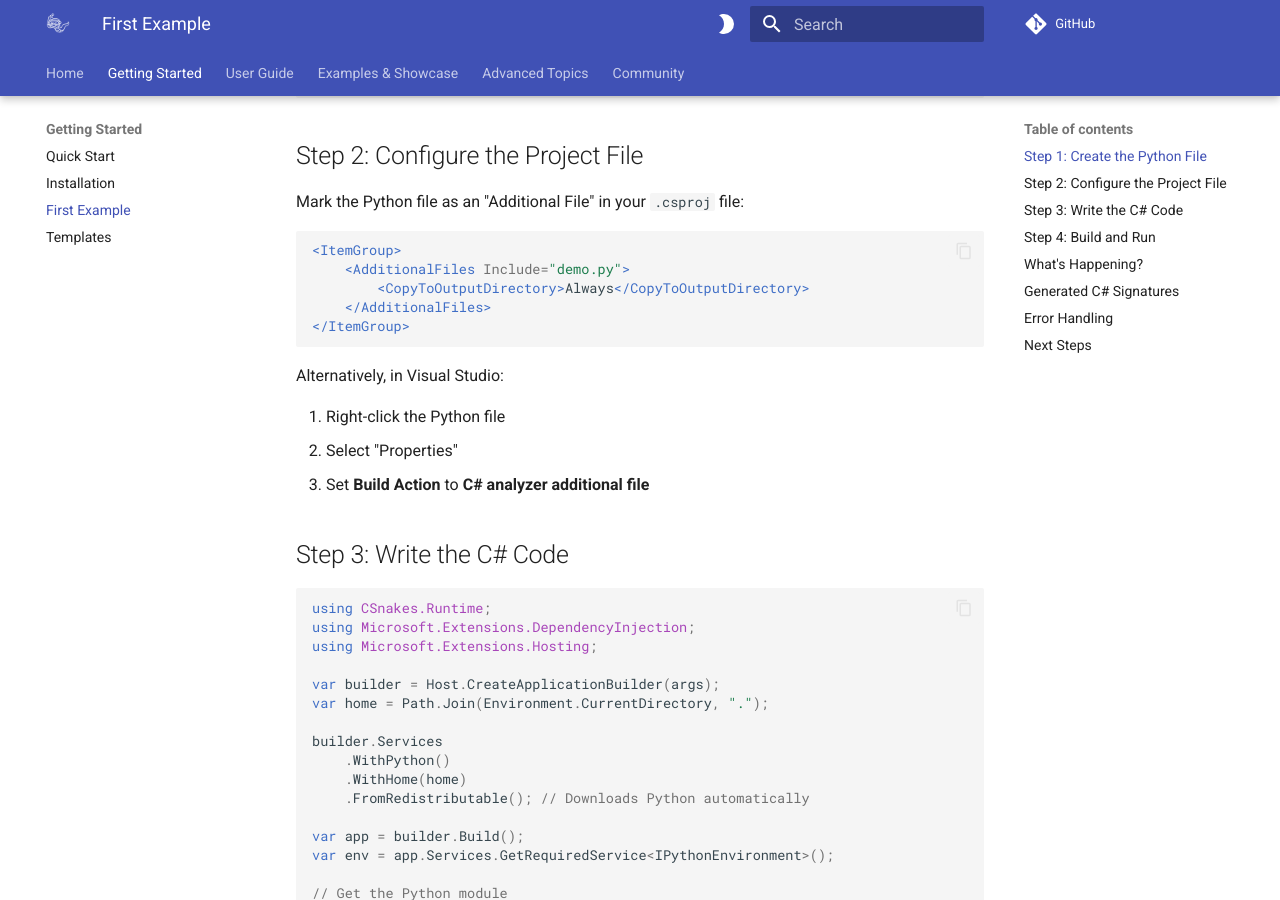
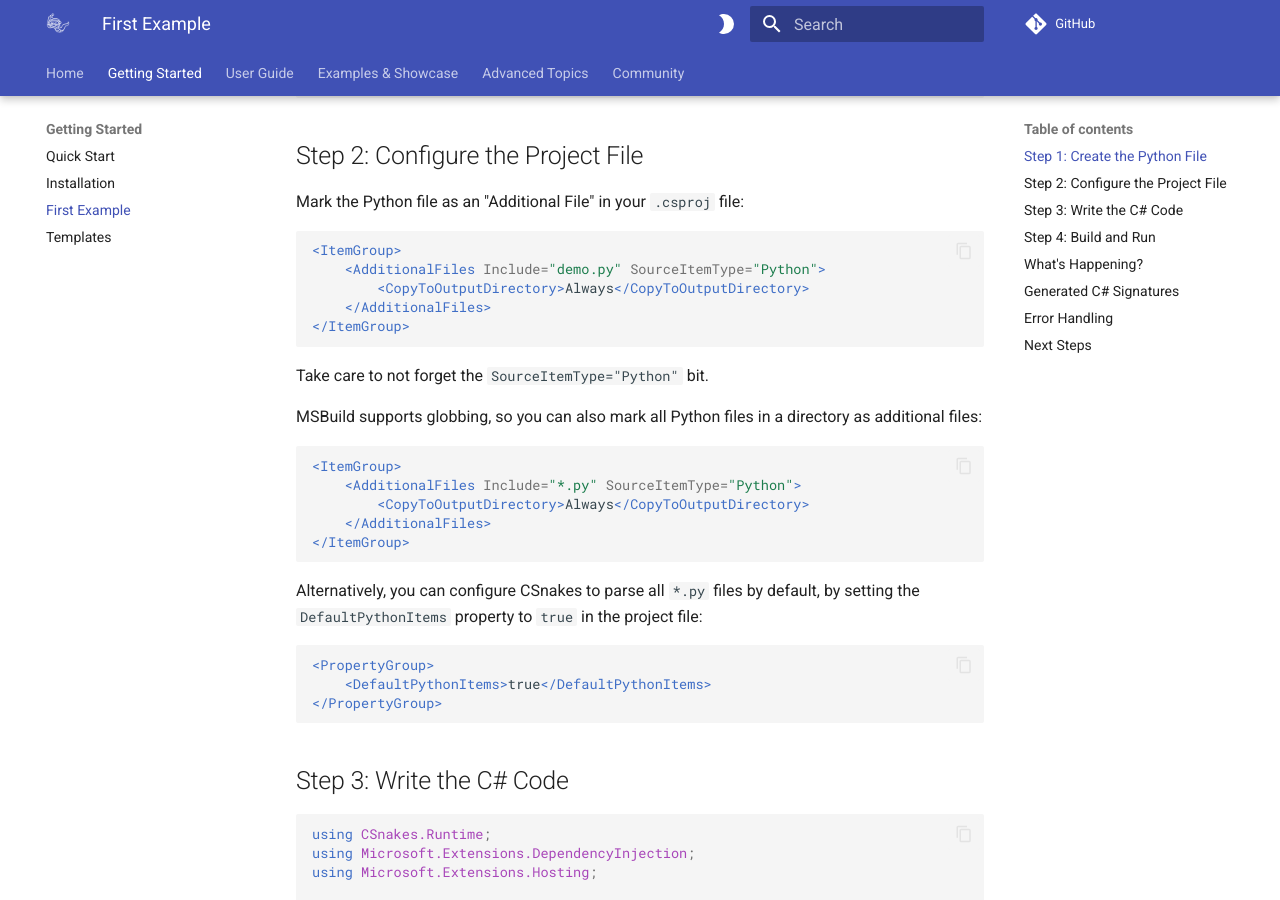
Before and after one commit to tonybaloney/CSnakes, an MkDocs documentation site: the page built from docs/getting-started/first-example.md, in a window 1280 px wide and 900 px high, scrolled down 499 px. Built offline with MkDocs 1.6.1 and Material for MkDocs 9.7.7, drawn with Linux system fonts in a browser that asks for light colours; comment, search, counter and statistics services are not loaded.

Commit message:
Integrate source generator more tightly with build system (#576)

````diff
--- a/docs/getting-started/first-example.md
+++ b/docs/getting-started/first-example.md
@@ -25,17 +25,33 @@ Mark the Python file as an "Additional File" in your `.csproj` file:
 
 ```xml
 <ItemGroup>
-    <AdditionalFiles Include="demo.py">
+    <AdditionalFiles Include="demo.py" SourceItemType="Python">
         <CopyToOutputDirectory>Always</CopyToOutputDirectory>
     </AdditionalFiles>
 </ItemGroup>
 ```
 
-Alternatively, in Visual Studio:
+Take care to not forget the `SourceItemType="Python"` bit.
 
-1. Right-click the Python file
-2. Select "Properties"
-3. Set **Build Action** to **C# analyzer additional file**
+MSBuild supports globbing, so you can also mark all Python files in a directory
+as additional files:
+
+```xml
+<ItemGroup>
+    <AdditionalFiles Include="*.py" SourceItemType="Python">
+        <CopyToOutputDirectory>Always</CopyToOutputDirectory>
+    </AdditionalFiles>
+</ItemGroup>
+```
+
+Alternatively, you can configure CSnakes to parse all `*.py` files by default,
+by setting the `DefaultPythonItems` property to `true` in the project file:
+
+```xml
+<PropertyGroup>
+    <DefaultPythonItems>true</DefaultPythonItems>
+</PropertyGroup>
+```
 
 ## Step 3: Write the C# Code
 
````
Also changed, not shown: docs/res/screenshots/vs_file_properties.png (deleted), 9 other files.
